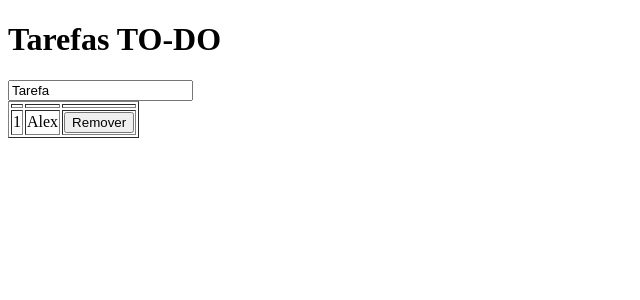
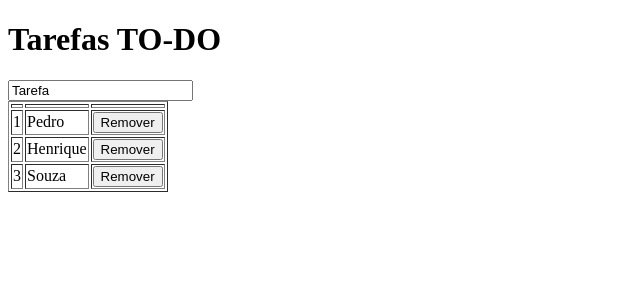
Before and after one commit to pedrohsa1/To-Do-Vue, a Vue app in the folder project-todo/: page / in a window 1280 px wide. Shown: the top 300 px of the page, without its empty margins (0-640 px from the left). Built offline with nearby package versions, Linux system fonts and the light colour scheme.

Commit message:
Inserindo objeto tarefa na tabela

```diff
--- a/project-todo/src/components/Tarefas.vue
+++ b/project-todo/src/components/Tarefas.vue
@@ -3,7 +3,10 @@
 
     <h1>{{titulo}}</h1>
 
-    <input type="text" placeholder="Nome da Tarefa" v-model="nome"/>
+    <input type="text"
+           placeholder="Nome da Tarefa"
+           v-model="nome"
+           v-on:keyup.enter="addTarefa()"/>
 
     <table border="1px">
       <thead>
@@ -12,9 +15,10 @@
         <th></th>
       </thead>
       <tbody>
-        <tr>
-            <td>1</td>
-            <td>Alex </td>
+        <tr v-for="(tarefa, index) in tarefas" :key="index">
+            <td>{{index + 1}}</td>
+            <!--<td>{{tarefa.id}}</td>-->
+            <td>{{tarefa.nome}}</td>
             <td>
               <button class="btn" @click="remover()">Remover</button>
             </td>
@@ -31,10 +35,26 @@ export default {
     return {
       titulo: "Tarefas TO-DO",
       nome: "Tarefa",
+      tarefas: [
+        {id: 1, nome: "Pedro"},
+        {id: 2, nome: "Henrique"},
+        {id: 3, nome: "Souza"},
+      ]
     }
   },
   props: {
-  }
+  },
+  methods: {
+    addTarefa() {
+      let _tarefa = {
+        nome: this.nome
+      };
+      this.tarefas.push(_tarefa);
+      this.tarefas.forEach(tarefa => {
+        console.log(tarefa);
+      });
+    }
+  },
 }
 </script>
 
```
